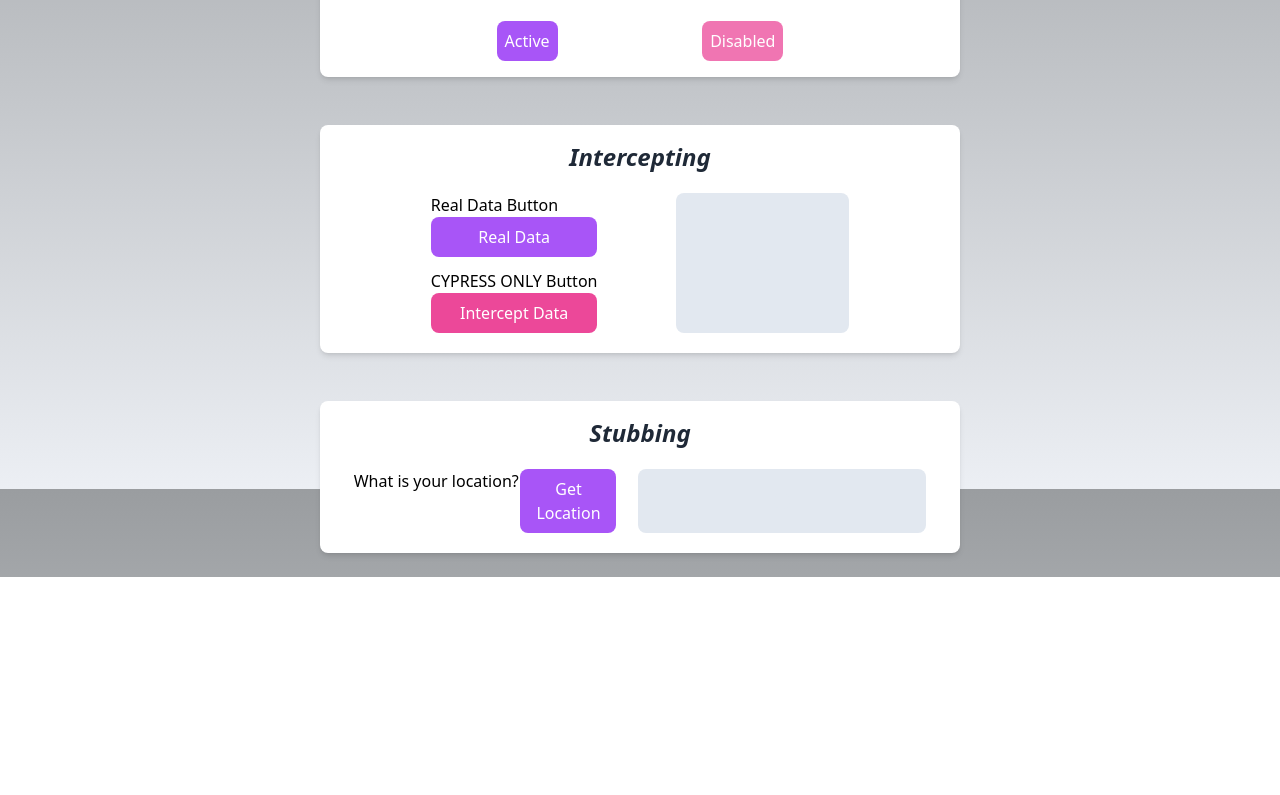
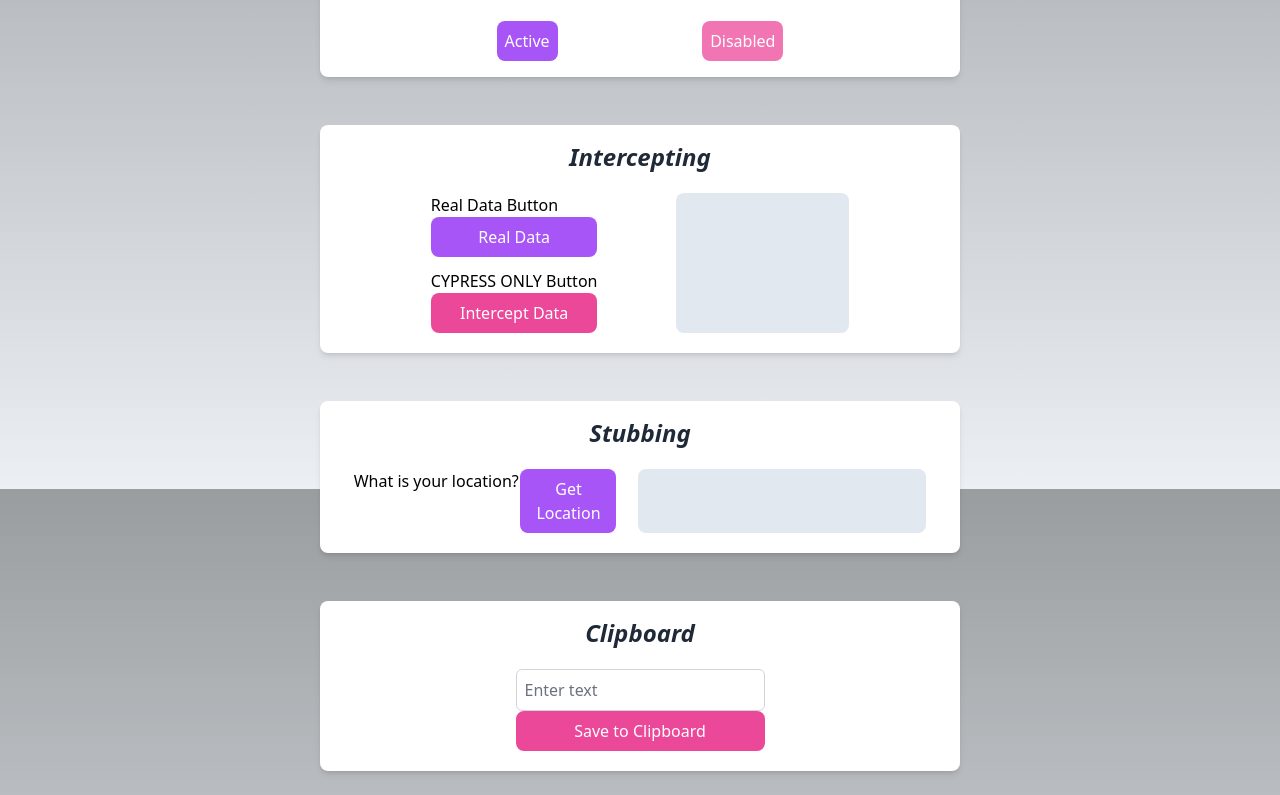
Before and after one commit to Felixljr/Cypress-Presentation-Demo, a React (Vite) app: page /account in a window 1280 px wide. Shown: the part 311-1106 px from the top of the page. Before the commit the page ends 888 px from the top, so only its background shows below. Built offline with nearby package versions, Linux system fonts and the light colour scheme; no server answers.

Commit message:
Spying works

```diff
--- a/src/AccountPage.jsx
+++ b/src/AccountPage.jsx
@@ -5,15 +5,14 @@ import Dropdown from './components/Dropdown'
 
 export default function AccountPage() {
   const [retrievedData, setRetrievedData] = useState('')
-
   const [location, setLocation] = useState('')
+  const [inputValue, setInputValue] = useState('')
 
   useEffect(() => {
     if (navigator.geolocation) {
       navigator.geolocation.getCurrentPosition((position) => {
         setLocation(
-          `Lat: ${position.coords.latitude}, Long: ${position.coords.longitude}` //commented out for demo purposes
-         //`Lat: 55, Long: 55` //hard-coded for demo purposes
+          `Lat: ${position.coords.latitude}, Long: ${position.coords.longitude}`
         )
       })
     } else {
@@ -36,6 +35,19 @@ export default function AccountPage() {
       setRetrievedData(dataAsString)
     } catch (error) {
       console.error('Error retrieving data:', error)
+    }
+  }
+
+  const handleSaveToClipboard = () => {
+    if (inputValue) {
+      navigator.clipboard
+        .writeText(inputValue)
+        .then(() => {
+          console.log('Text saved to clipboard:', inputValue)
+        })
+        .catch((error) => {
+          console.error('Failed to save text to clipboard:', error)
+        })
     }
   }
 
@@ -124,6 +136,26 @@ export default function AccountPage() {
             </div>
           </div>
         </Conatiner>
+        <Conatiner>
+          <p className='title'>Clipboard</p>
+          <div className='flex flex-row justify-evenly py-1'>
+            <div className='h-fit flex flex-col justify-between'>
+              <input
+                type='text'
+                className='border border-gray-300 rounded-md p-2'
+                value={inputValue}
+                onChange={(e) => setInputValue(e.target.value)}
+                placeholder='Enter text'
+              />
+              <button
+                className='bg-pink-500 p-2 rounded-lg text-white'
+                onClick={handleSaveToClipboard}
+              >
+                Save to Clipboard
+              </button>
+            </div>
+          </div>
+        </Conatiner>
       </div>
     </>
   )
```
Also changed, not shown: 1 other file (tests, documents, lock files or other folders).
